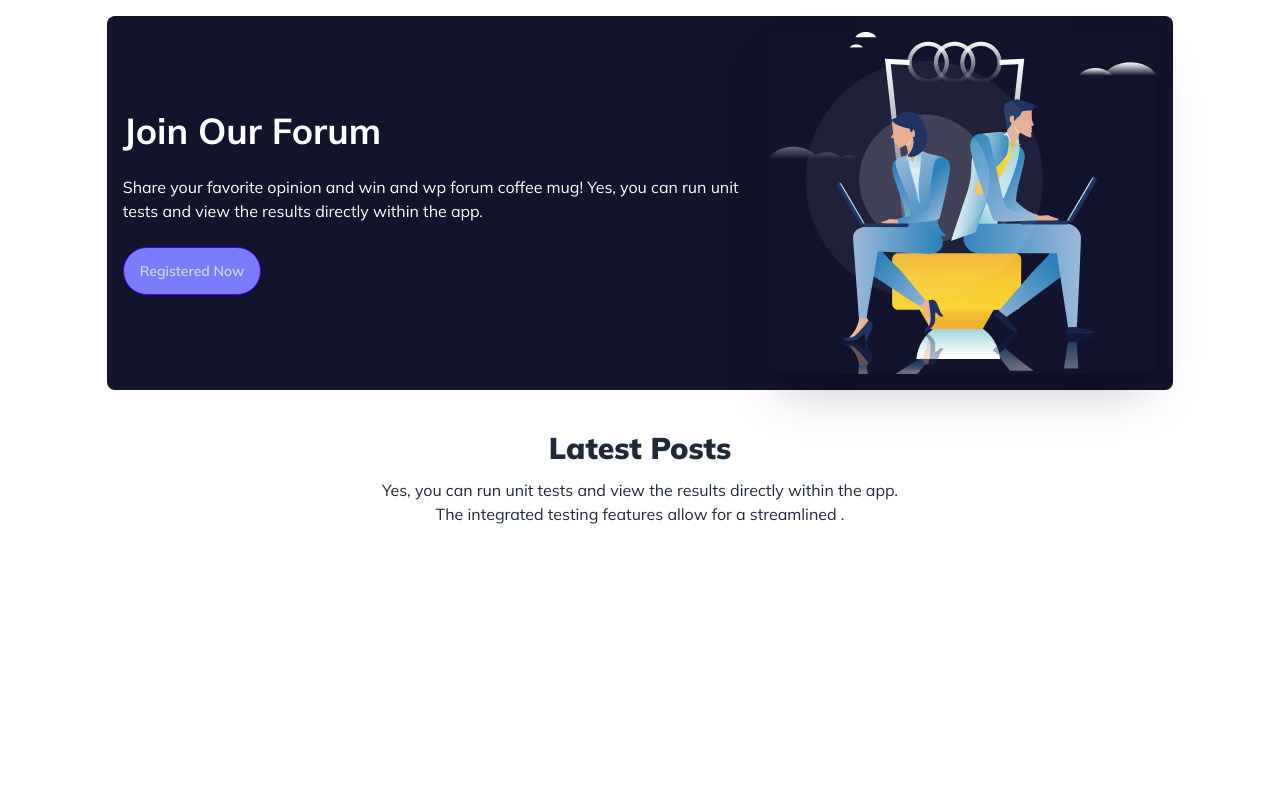
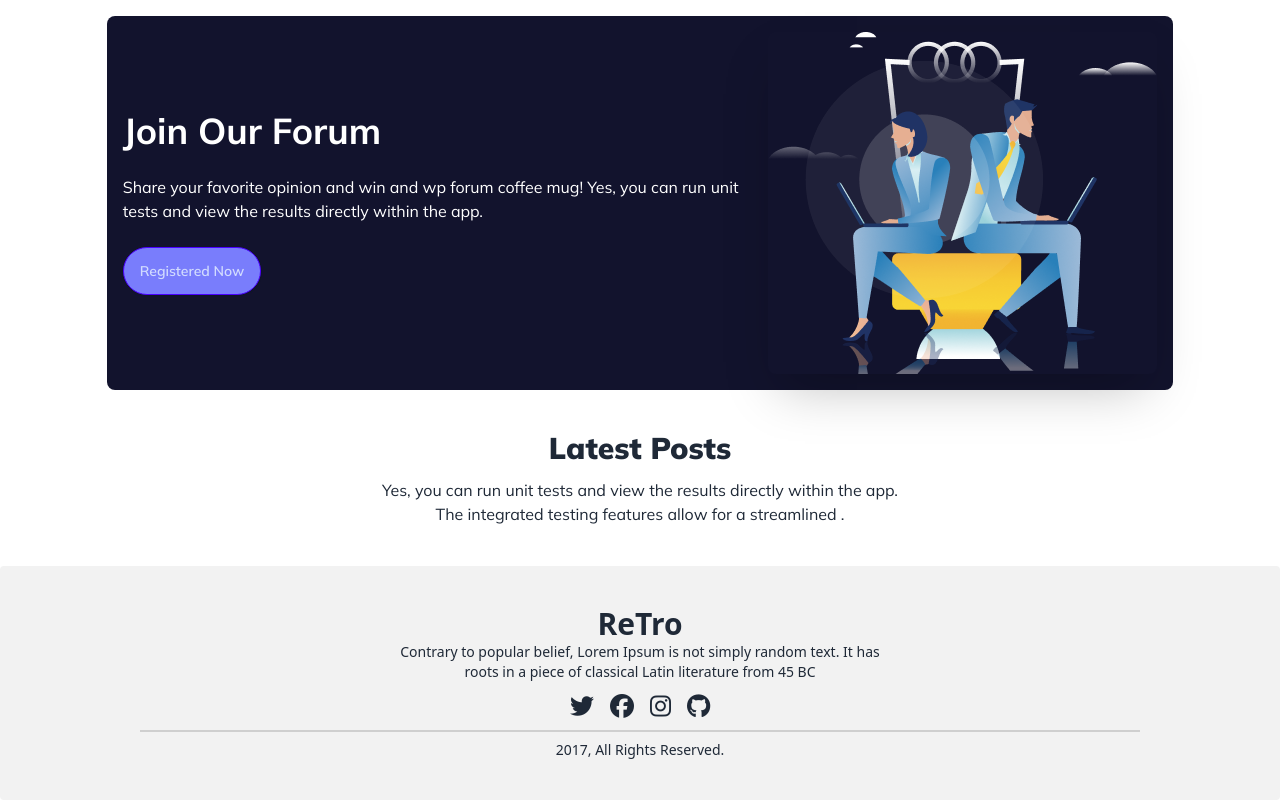
Before and after one commit to MdSaifulIslamRafsan/ReTro, a plain HTML site: page index.html in a window 1280 px wide. Shown: the part 729-1529 px from the top of the page. Before the commit the page ends 1295 px from the top, so only its background shows below. Drawn offline with nearby package versions, Linux system fonts and the light colour scheme; no server answers.

Commit message:
added full website

```diff
--- a/index.html
+++ b/index.html
@@ -35,8 +35,8 @@
       </style>
 
 </head>
-<body class="max-w-[1440px] lg:w-10/12 mx-auto">
-    <header>
+<body>
+    <header class="max-w-[1440px] lg:w-10/12 mx-auto">
         <!-- navbar start -->
         <nav class="mt-5">
             <div class="navbar bg-base-100">
@@ -130,7 +130,7 @@
              <!-- card area end -->
           </section>
     </header>
-    <main class="my-10">
+    <main class="my-10 max-w-[1440px] lg:w-10/12 mx-auto">
         <!-- Let’s Discuss start -->
 
 
@@ -200,8 +200,29 @@
           </section>
          <!-- Latest Posts end -->
     </main>
-    <footer>
+    <!-- footer area -->
+    <footer class="footer footer-center p-10 bg-base-200 text-base-content rounded">
+      <div class="max-w-[1440px] lg:w-10/12 mx-auto">
+        <div class="lg:w-1/2">
+          <h1 class="text-3xl font-bold">ReTro</h1>
+          <p>Contrary to popular belief, Lorem Ipsum is not simply random text. It has roots in a piece of classical Latin literature from 45 BC</p>
+        </div>
+        <nav class="">
+          <div class="grid grid-flow-col gap-4">
+            <a href=""><i class="text-2xl fa-brands fa-twitter"></i></a>
+            <a><i class="text-2xl fa-brands fa-facebook"></i></a>
+            <a href=""><i class="text-2xl fa-brands fa-instagram"></i></a>
+            <a href=""><i class="text-2xl fa-brands fa-github"></i></a>
+          </div>
+        </nav>
+        <div style="border-bottom: 2px solid rgba(128, 128, 128, 0.304); width: 100%;"></div>
 
+
+
+        <aside>
+          <p>2017, All Rights Reserved.</p>
+        </aside>
+      </div>
     </footer>
 
     <script src="js/script.js"></script>
```
